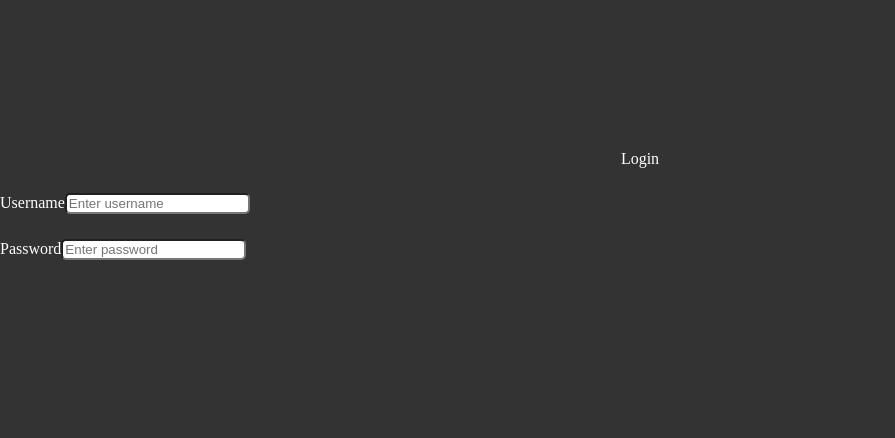
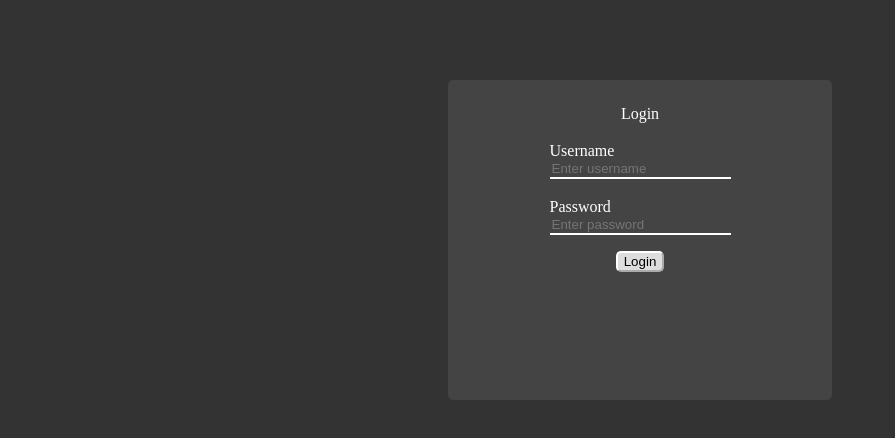
Before and after one commit to ItayAmit/web-navigation, a React (Create React App) app in the folder frontend/: page / in a window 1280 px wide. Shown: the top 438 px of the page, without its empty margins (0-895 px from the left). Built offline with nearby package versions, Linux system fonts and the light colour scheme.

Commit message:
Cleaned up login page

```diff
--- a/frontend/src/components/pages/loginPage/LoginPage.jsx
+++ b/frontend/src/components/pages/loginPage/LoginPage.jsx
@@ -1,4 +1,4 @@
-import { useEffect, useState } from 'react';
+import { useState } from 'react';
 
 import { LoginPageInput } from './loginPageInput';
 
@@ -7,10 +7,6 @@ import './loginPage.css';
 export function LoginPage() {
     const [username, setUsername] = useState('');
     const [password, setPassword] = useState('');
-
-    useEffect(() => {
-        console.table({ username, password });
-    }, [username, password]);
 
     return (
         <div className="login-page-container">
@@ -32,7 +28,9 @@ export function LoginPage() {
                     onChange={setPassword}
                 />
             </div>
-            <div className="login-page-submit"></div>
+            <div className="login-page-submit">
+                <button className="login-page-submit-button">Login</button>
+            </div>
         </div>
     );
 }
--- a/frontend/src/components/pages/loginPage/loginPage.css
+++ b/frontend/src/components/pages/loginPage/loginPage.css
@@ -1,6 +1,29 @@
 .login-page-container {
-    background: #333;
+    background: #444;
     color: #fff;
     text-align: center;
-    margin-top: 150px;
+    width: 30%;
+    height: 40%;
+    position: absolute;
+    top: 30%;
+    left: 50%;
+    transform: translate(-50%, -50%);
+    border-radius: 5px;
 }
+
+.login-page-header {
+    padding-top: 25px;
+}
+
+.login-page-form {
+    display: flex;
+    flex-direction: column;
+    align-items: center;
+}
+
+.login-page-submit-button {
+    margin-top: 4%;
+    border-radius: 5px;
+    background: #ddd;
+    border-color: #fff;
+}
--- a/frontend/src/components/pages/loginPage/loginPageInput/loginPageInput.css
+++ b/frontend/src/components/pages/loginPage/loginPageInput/loginPageInput.css
@@ -1,9 +1,20 @@
 .login-page-input-container {
-    background: #333;
+    background: #444;
     color: #fff;
-    margin-top: 25px;
+    margin-top: 5%;
     width: fit-content;
+    display: flex;
+    flex-direction: column;
 }
-input {
-    border-radius: 5px;
+
+.login-page-input-title {
+    text-align: left;
 }
+
+.login-page-input {
+    color: #fff;
+    background: #444;
+    outline: none;
+    border: none;
+    border-bottom: 2px #fff solid;
+}
```
